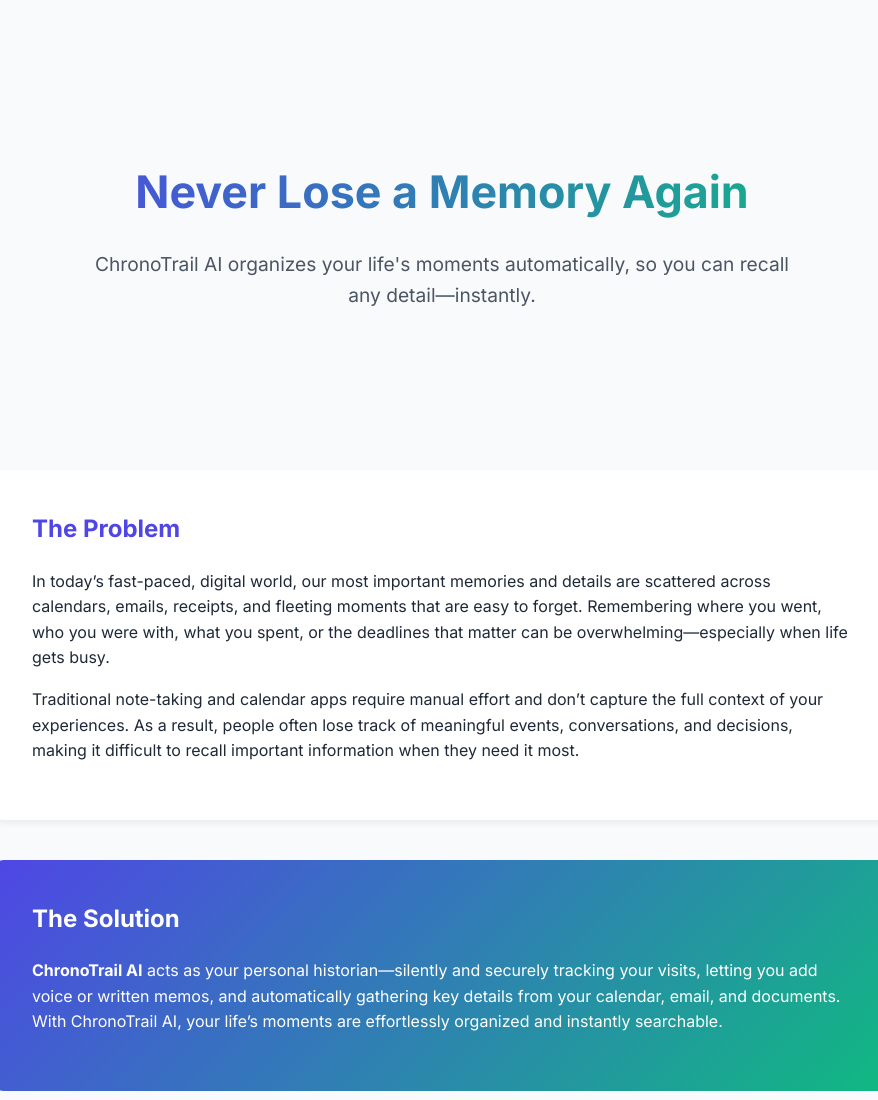
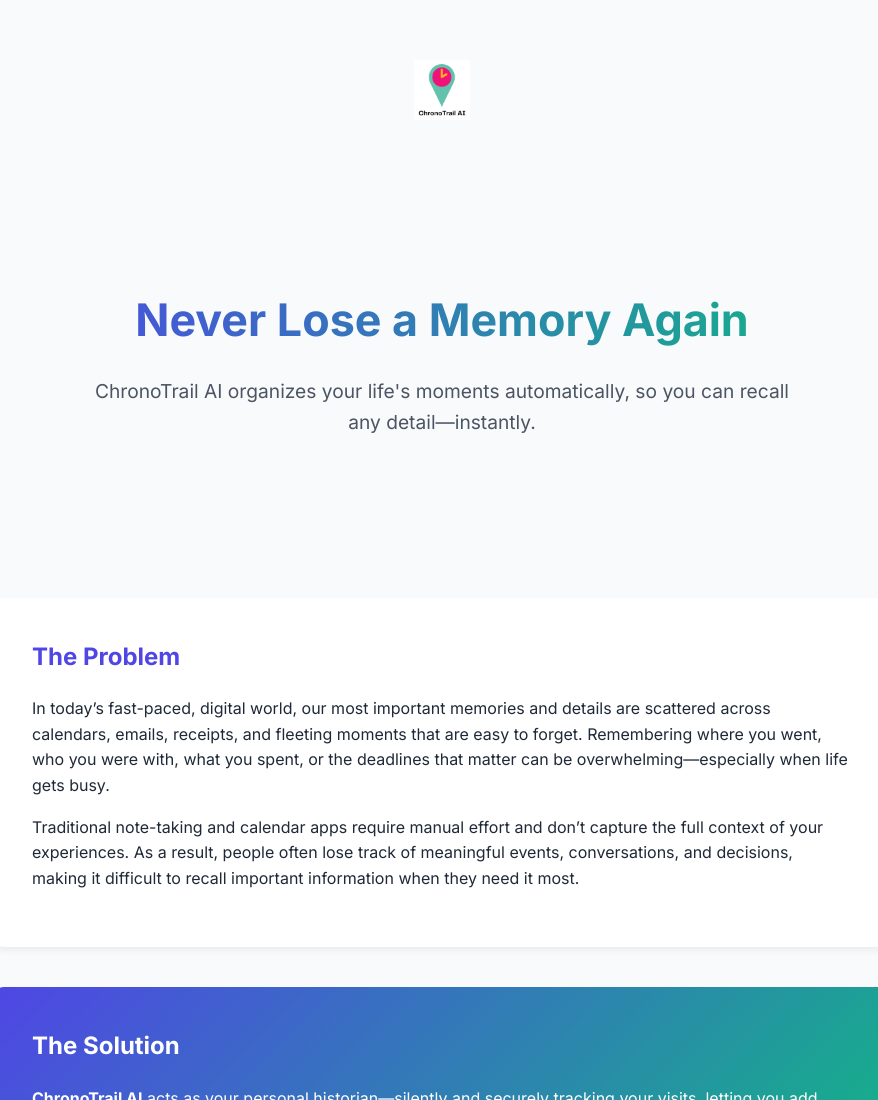
Before and after one commit to chronotrail/web-page, a plain HTML site: page index.html in a window 1280 px wide. Shown: the top 1100 px of the page, without its empty margins (198-1076 px from the left). Drawn offline with Linux system fonts and the light colour scheme.

Commit message:
Add Logo

```diff
--- a/index.html
+++ b/index.html
@@ -28,6 +28,16 @@
       max-width: 900px;
       margin: 0 auto;
       padding: 40px 20px;
+    }
+
+    /* ----- Logo Section ----- */
+    .logo-container {
+      text-align: center;
+      margin: 20px 0 40px;
+    }
+    .logo {
+      max-height: 60px; /* Adjust based on your logo's proportions */
+      width: auto; /* Maintain aspect ratio */
     }
 
     /* Hero section */
@@ -132,6 +142,11 @@
 </head>
 <body>
   <div class="container">
+    <!-- Logo Section -->
+    <div class="logo-container">
+      <img src="images/chronoTrailAI-Logo3.png" alt="ChronoTrail AI Logo" class="logo">
+    </div>
+
     <section class="hero">
       <h1>Never Lose a Memory Again</h1>
       <p>ChronoTrail AI organizes your life's moments automatically, so you can recall any detail—instantly.</p>
```
Also changed, not shown: images/ChronoTrailAI-Logo3.png (added).
